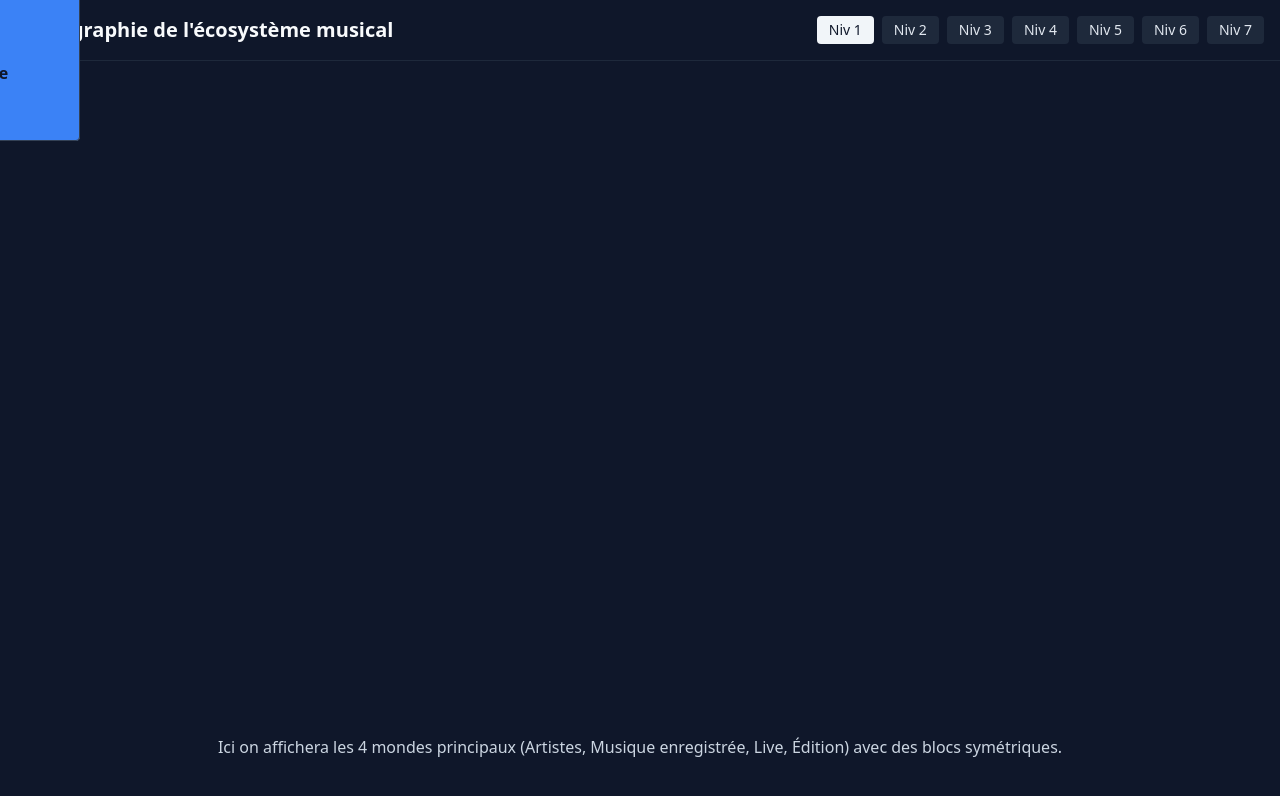
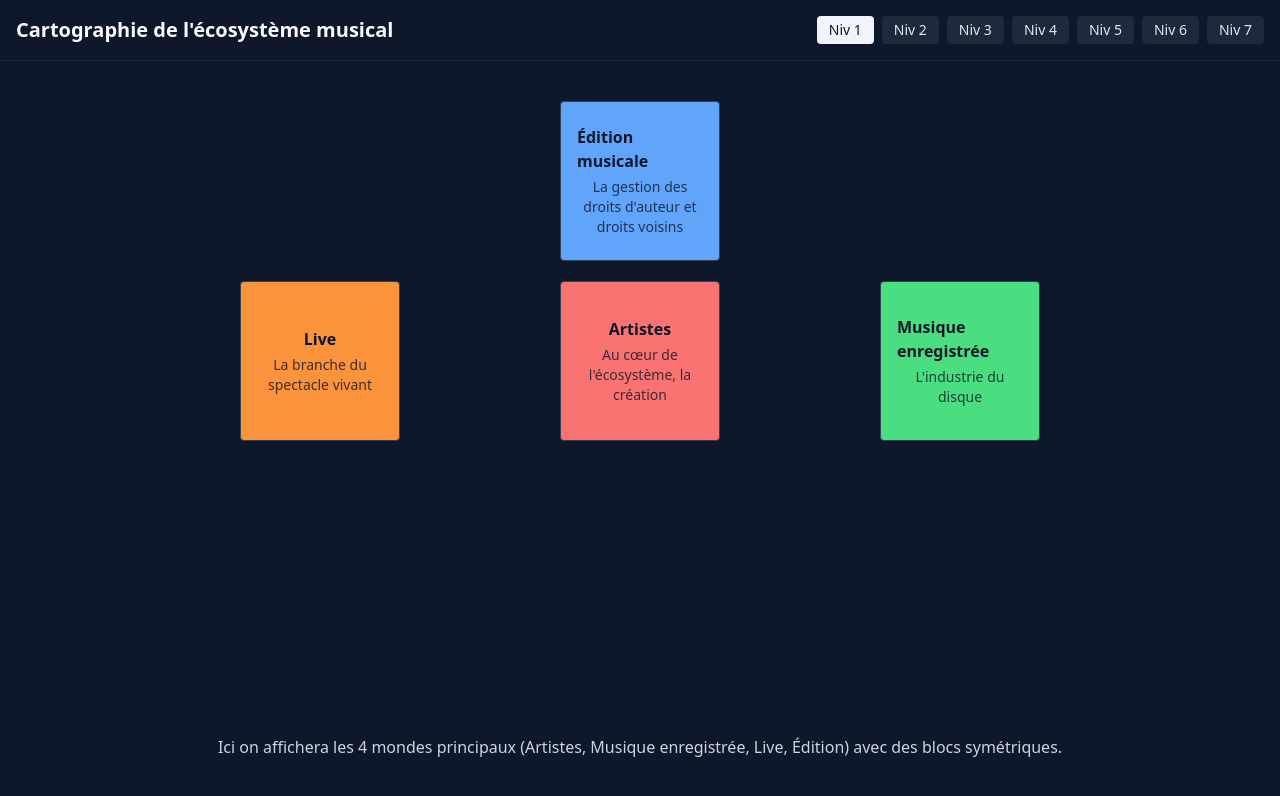
Before and after one commit to RobinCharbonnier/music-big-picture-clean, a React (Vite) app: page / in a window 1280 px wide. Shown: the top 796 px of the page. Built offline with nearby package versions, Linux system fonts and the light colour scheme.

Commit message:
Update worlds.ts with spatialization data

```diff
--- a/src/data/worlds.ts
+++ b/src/data/worlds.ts
@@ -1,33 +1,41 @@
 import type { World } from "./types";
 
-export const WORLDS: World[] = [
+export const WORLDS = [
   {
     id: "artists",
     name: "Artistes",
-    color: "#f97373", // rouge clair
-    order: 0,
+    subtitle: "Au cœur de l'écosystème, la création",
+    color: "#f97373",
     level: 1,
+    x: 50,
+    y: 50,
   },
   {
-    id: "recorded_music",
+    id: "recorded",
     name: "Musique enregistrée",
-    color: "#22c55e", // vert clair
-    order: 1,
+    subtitle: "L'industrie du disque",
+    color: "#4ade80",
     level: 1,
+    x: 75,
+    y: 50,
   },
   {
     id: "live",
     name: "Live",
-    color: "#fb923c", // orange clair
-    order: -1,
+    subtitle: "La branche du spectacle vivant",
+    color: "#fb923c",
     level: 1,
+    x: 25,
+    y: 50,
   },
   {
     id: "publishing",
     name: "Édition musicale",
-    color: "#3b82f6", // bleu clair
-    order: 2,
+    subtitle: "La gestion des droits d'auteur et droits voisins",
+    color: "#60a5fa",
     level: 1,
+    x: 50,
+    y: 20,
   },
   {
     id: "audiovisual",
```
